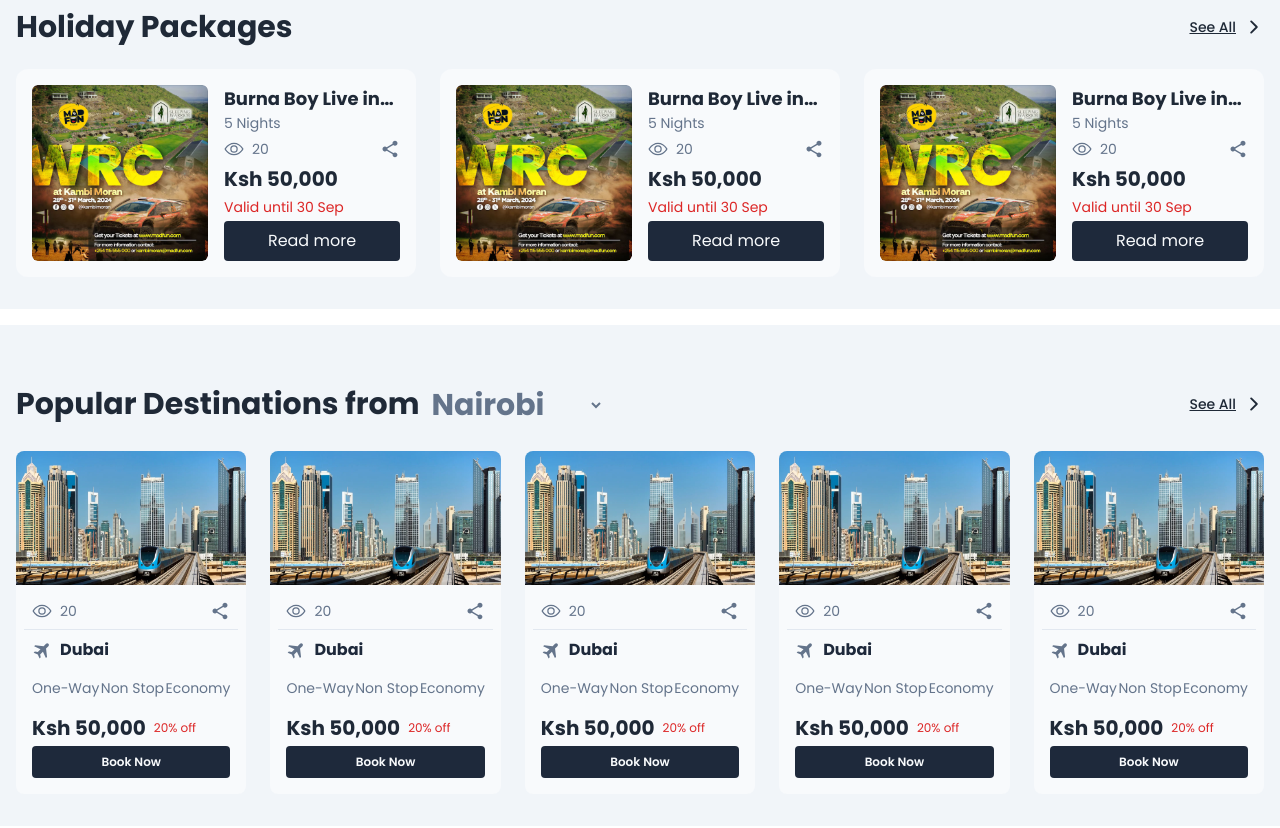
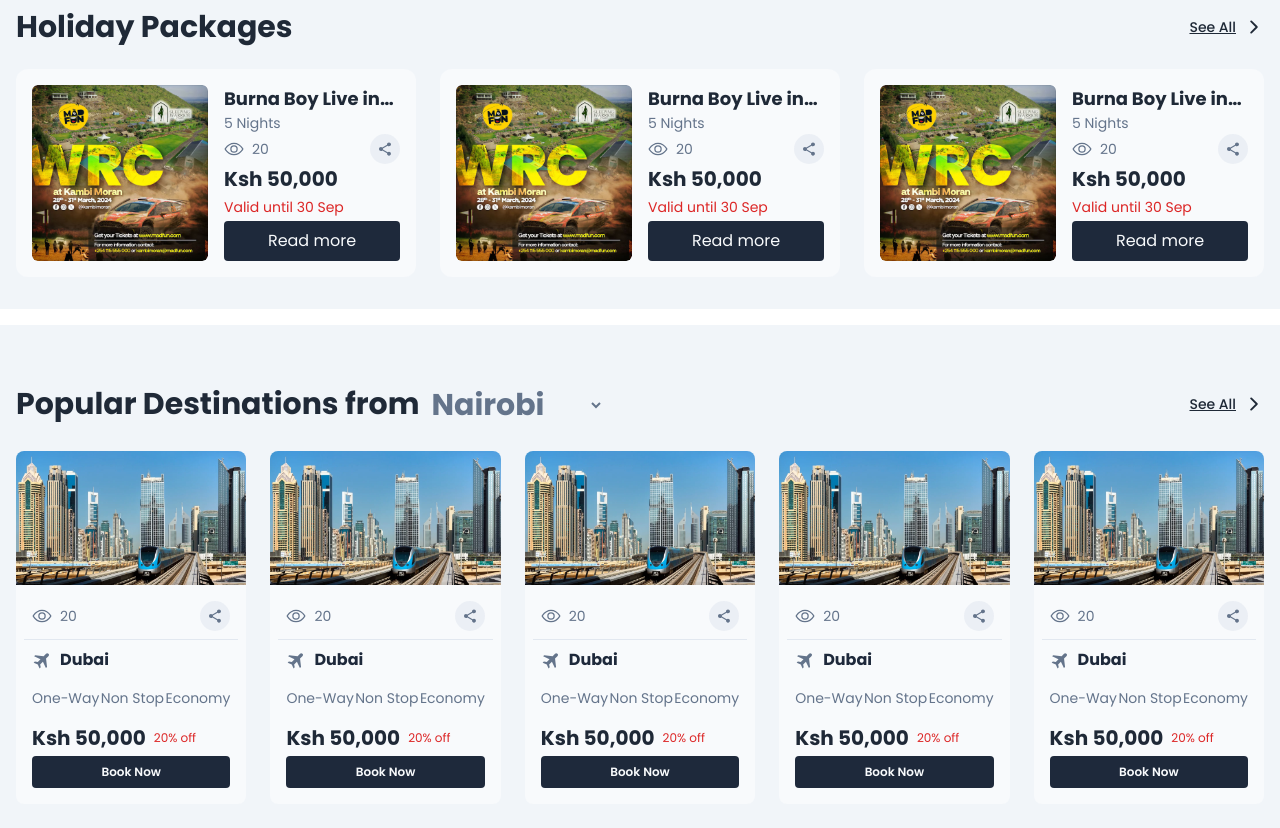
Before and after one commit to gitkenya/madfun, a Next.js app: page / in a window 1280 px wide. Shown: the part 1120-1948 px from the top of the page. Built offline with nearby package versions, Linux system fonts and the light colour scheme; no server answers.

Commit message:
Updated Share Module Sections

```diff
--- a/src/app/(web)/modules/components/destinations/destinations.tsx
+++ b/src/app/(web)/modules/components/destinations/destinations.tsx
@@ -1,14 +1,8 @@
 import Link from "next/link";
 import Image from "next/image";
-import {
-  IoChevronForwardOutline,
-  IoEye,
-  IoEyeOutline,
-  IoShare,
-} from "react-icons/io5";
-import { IoMdShare } from "react-icons/io";
-import { SlPlane } from "react-icons/sl";
+import { IoChevronForwardOutline, IoEyeOutline } from "react-icons/io5";
 import { BiSolidPlaneAlt } from "react-icons/bi";
+import ShareModal from "@/components/modals/shareModal";
 
 export default function Destinations() {
   const destinations: any[] = [1, 2, 3, 4, 5];
@@ -54,7 +48,13 @@ export default function Destinations() {
                   <span className="text-sm flex flex-row items-center gap-2">
                     <IoEyeOutline size={20} /> 20
                   </span>
-                  <IoMdShare size={20} />
+                  <ShareModal
+                    event={{
+                      id: "destination1",
+                      slug: "demo",
+                      url: `${process.env.NEXT_PUBLIC_BASE_URL}/packages/demo`,
+                    }}
+                  />
                 </div>
                 <div className="flex flex-row gap-2 items-center font-bold text-slate-800 p-2">
                   <BiSolidPlaneAlt size={20} className="text-slate-500" /> Dubai
--- a/src/app/(web)/modules/components/events/events.tsx
+++ b/src/app/(web)/modules/components/events/events.tsx
@@ -3,7 +3,7 @@ import Image from "next/image";
 import { IoChevronForwardOutline, IoShare } from "react-icons/io5";
 import { IoMdShare } from "react-icons/io";
 import { TfiSearch } from "react-icons/tfi";
-import ShareModal from "./modules/shareModal";
+import ShareModal from "@/components/modals/shareModal";
 
 export default function Events(props: any) {
   const { events, mode } = props;
@@ -106,7 +106,7 @@ export default function Events(props: any) {
                     </div>
                     <ShareModal
                       event={{
-                        id: "1",
+                        id: "event1",
                         slug: "demo",
                         url: `${process.env.NEXT_PUBLIC_BASE_URL}/events/demo`,
                       }}
--- a/src/app/(web)/modules/components/packages/packages.tsx
+++ b/src/app/(web)/modules/components/packages/packages.tsx
@@ -1,15 +1,10 @@
 import Link from "next/link";
 import Image from "next/image";
-import {
-  IoChevronForwardOutline,
-  IoEye,
-  IoEyeOutline,
-  IoShare,
-} from "react-icons/io5";
-import { IoMdShare } from "react-icons/io";
+import { IoChevronForwardOutline, IoEyeOutline } from "react-icons/io5";
+import ShareModal from "@/components/modals/shareModal";
 
 export default function Packages() {
-  const events: any[] = [1, 2, 3];
+  const packages: any[] = [1, 2, 3];
   return (
     <section className="w-full py-8 bg-slate-100 mt-4">
       <div className="mx-auto max-w-[90rem] px-2 md:px-4 space-y-6 mt-6">
@@ -23,7 +18,7 @@ export default function Packages() {
           </Link>
         </div>
         <div className="w-full grid grid-cols-1 sm:grid-cols-2 md:grid-cols-3 gap-6">
-          {events?.map((key) => (
+          {packages?.map((key) => (
             <div key={key} className="grid">
               <div className="bg-slate-50 p-4 rounded-xl flex flex-row justify-between gap-4">
                 <div className="relative w-full sm:w-1/2 rounded-xl">
@@ -45,7 +40,13 @@ export default function Packages() {
                     <span className="text-sm flex flex-row items-center gap-2">
                       <IoEyeOutline size={20} /> 20
                     </span>
-                    <IoMdShare size={20} />
+                    <ShareModal
+                      event={{
+                        id: "package1",
+                        slug: "demo",
+                        url: `${process.env.NEXT_PUBLIC_BASE_URL}/packages/demo`,
+                      }}
+                    />
                   </div>
                   <div className="flex flex-col gap-1">
                     <h4 className="font-bold text-xl">Ksh 50,000</h4>
--- a/src/app/(web)/modules/components/events/modules/shareModal.tsx
+++ b/src/components/modals/shareModal.tsx
@@ -36,7 +36,7 @@ export default function ShareModal(props: any) {
   return (
     <>
       <button
-        className="bg-slate-200 w-[30px] h-[30px] rounded-full flex items-center justify-center"
+        className="bg-slate-200/[.6] w-[30px] h-[30px] rounded-full flex items-center justify-center"
         onClick={openModal}
       >
         <IoMdShare size={16} />
```
